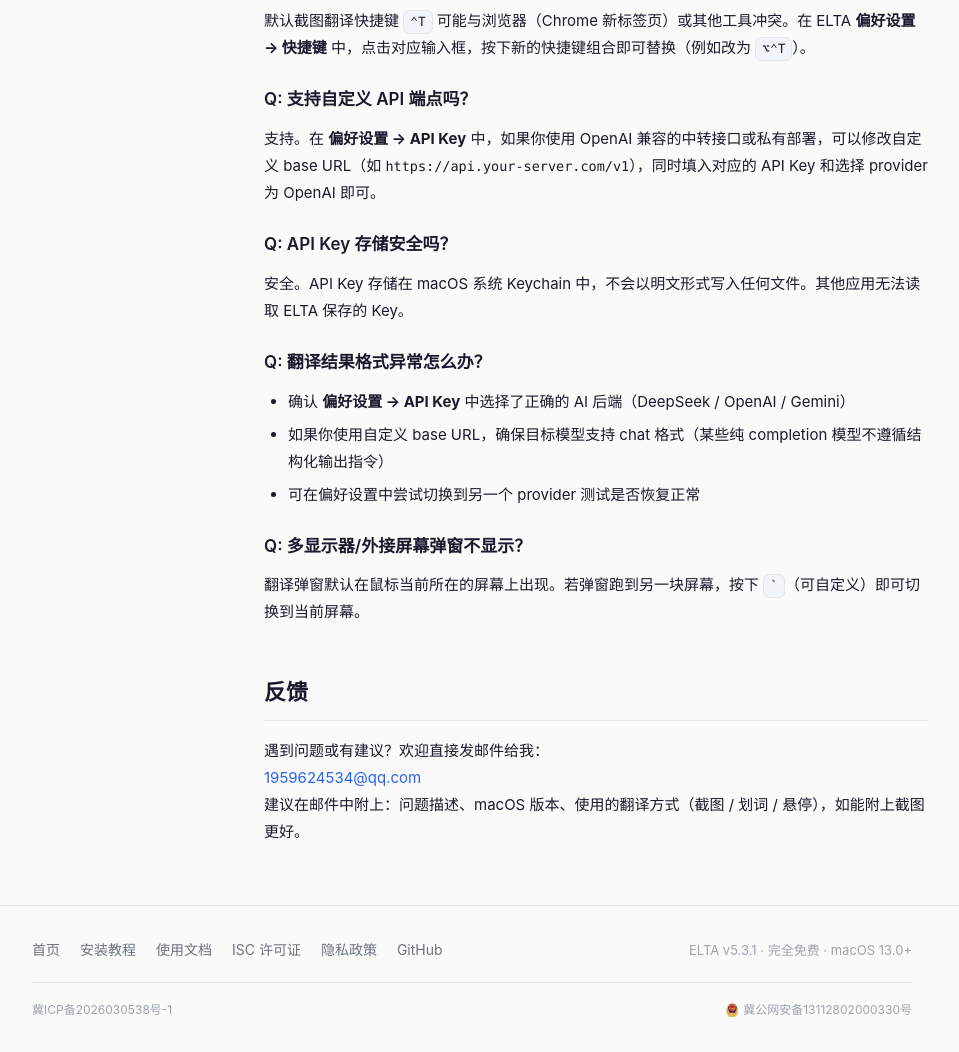
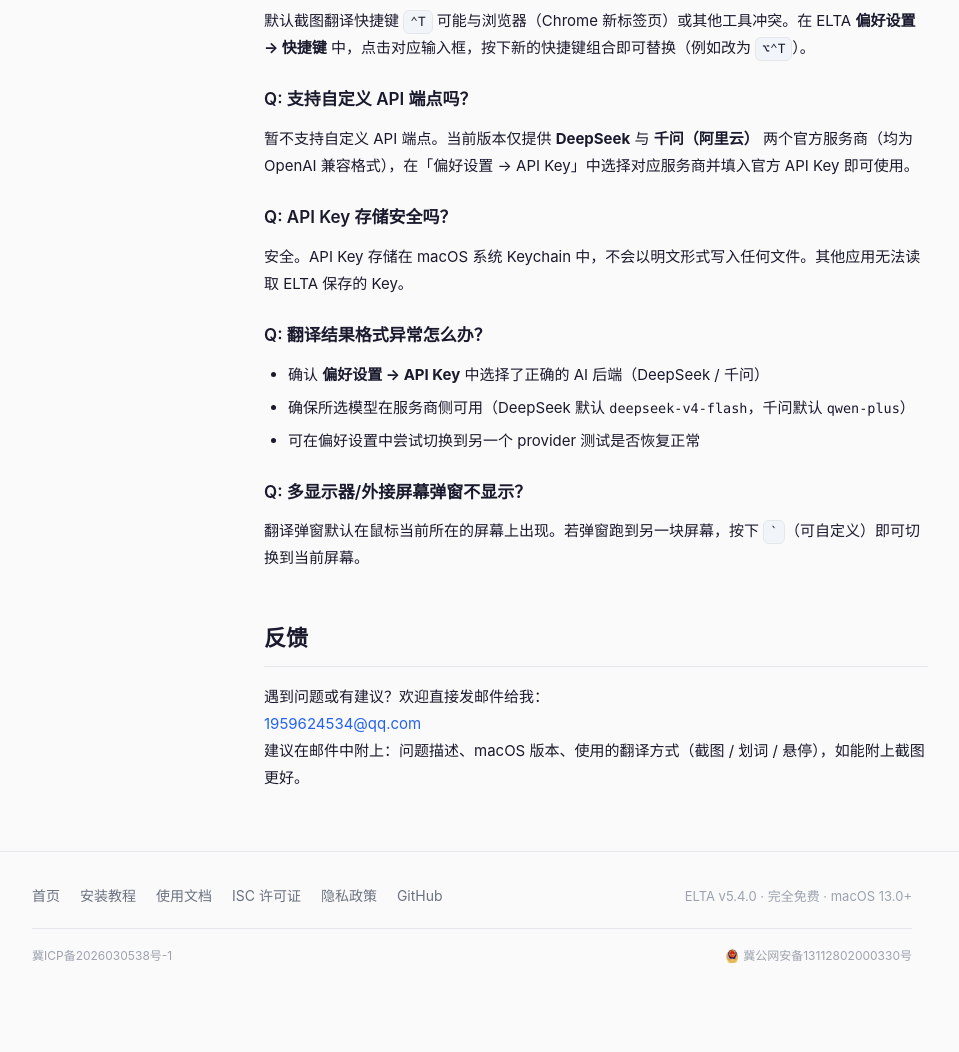
Before and after one commit to liuxiaominglove/elta, a plain HTML site: page website/docs.html in a window 1280 px wide. Shown: the part 5388-6440 px from the top of the page, without its empty margins (168-1127 px from the left). After the commit the page ends 6386 px from the top, so only its background shows below. Drawn offline with Linux system fonts and the light colour scheme.

Commit message:
release: v5.4.0 — 移除多余 AI 提供商，仅保留 DeepSeek 与千问
- Info.plist 版本 5.3.1 → 5.4.0（build 20260821c）
- CHANGELOG 记录 provider 精简 + 13 个低危修复 + 下载缓存串版本
- 官网文案同步 AI 后端调整（DeepSeek / 千问），移除 OpenAI/Gemini/自定义端点描述
- 全站版本号更新至 v5.4.0，下载按钮走版本化 URL

```diff
--- a/website/docs.html
+++ b/website/docs.html
@@ -261,15 +261,15 @@
       <p>默认截图翻译快捷键 <kbd>⌃T</kbd> 可能与浏览器（Chrome 新标签页）或其他工具冲突。在 ELTA <strong>偏好设置 → 快捷键</strong> 中，点击对应输入框，按下新的快捷键组合即可替换（例如改为 <kbd>⌥⌃T</kbd>）。</p>
 
       <h3>Q: 支持自定义 API 端点吗？</h3>
-      <p>支持。在 <strong>偏好设置 → API Key</strong> 中，如果你使用 OpenAI 兼容的中转接口或私有部署，可以修改自定义 base URL（如 <code>https://api.your-server.com/v1</code>），同时填入对应的 API Key 和选择 provider 为 OpenAI 即可。</p>
+      <p>暂不支持自定义 API 端点。当前版本仅提供 <strong>DeepSeek</strong> 与 <strong>千问（阿里云）</strong> 两个官方服务商（均为 OpenAI 兼容格式），在「偏好设置 → API Key」中选择对应服务商并填入官方 API Key 即可使用。</p>
 
       <h3>Q: API Key 存储安全吗？</h3>
       <p>安全。API Key 存储在 macOS 系统 Keychain 中，不会以明文形式写入任何文件。其他应用无法读取 ELTA 保存的 Key。</p>
 
       <h3>Q: 翻译结果格式异常怎么办？</h3>
       <ul>
-        <li>确认 <strong>偏好设置 → API Key</strong> 中选择了正确的 AI 后端（DeepSeek / OpenAI / Gemini）</li>
-        <li>如果你使用自定义 base URL，确保目标模型支持 chat 格式（某些纯 completion 模型不遵循结构化输出指令）</li>
+        <li>确认 <strong>偏好设置 → API Key</strong> 中选择了正确的 AI 后端（DeepSeek / 千问）</li>
+        <li>确保所选模型在服务商侧可用（DeepSeek 默认 <code>deepseek-v4-flash</code>，千问默认 <code>qwen-plus</code>）</li>
         <li>可在偏好设置中尝试切换到另一个 provider 测试是否恢复正常</li>
       </ul>
 
@@ -298,7 +298,7 @@
       <a href="/privacy">隐私政策</a>
       <a href="https://github.com/liuxiaominglove/elta" target="_blank" rel="noopener">GitHub</a>
     </div>
-    <p class="footer-copy">ELTA v5.3.1 · 完全免费 · macOS 13.0+</p>
+    <p class="footer-copy">ELTA v5.4.0 · 完全免费 · macOS 13.0+</p>
   </div>
   <div class="footer-beian">
     <a href="https://beian.miit.gov.cn/" rel="noreferrer" target="_blank">冀ICP备2026030538号-1</a>
```
Also changed, not shown: website/404.html (+1 -1 lines), website/LICENSE.html (+1 -1 lines), website/index.html (+4 -4 lines), website/install.html (+2 -2 lines), website/privacy.html (+2 -2 lines), CHANGELOG.md, README.md, 1 other file.
